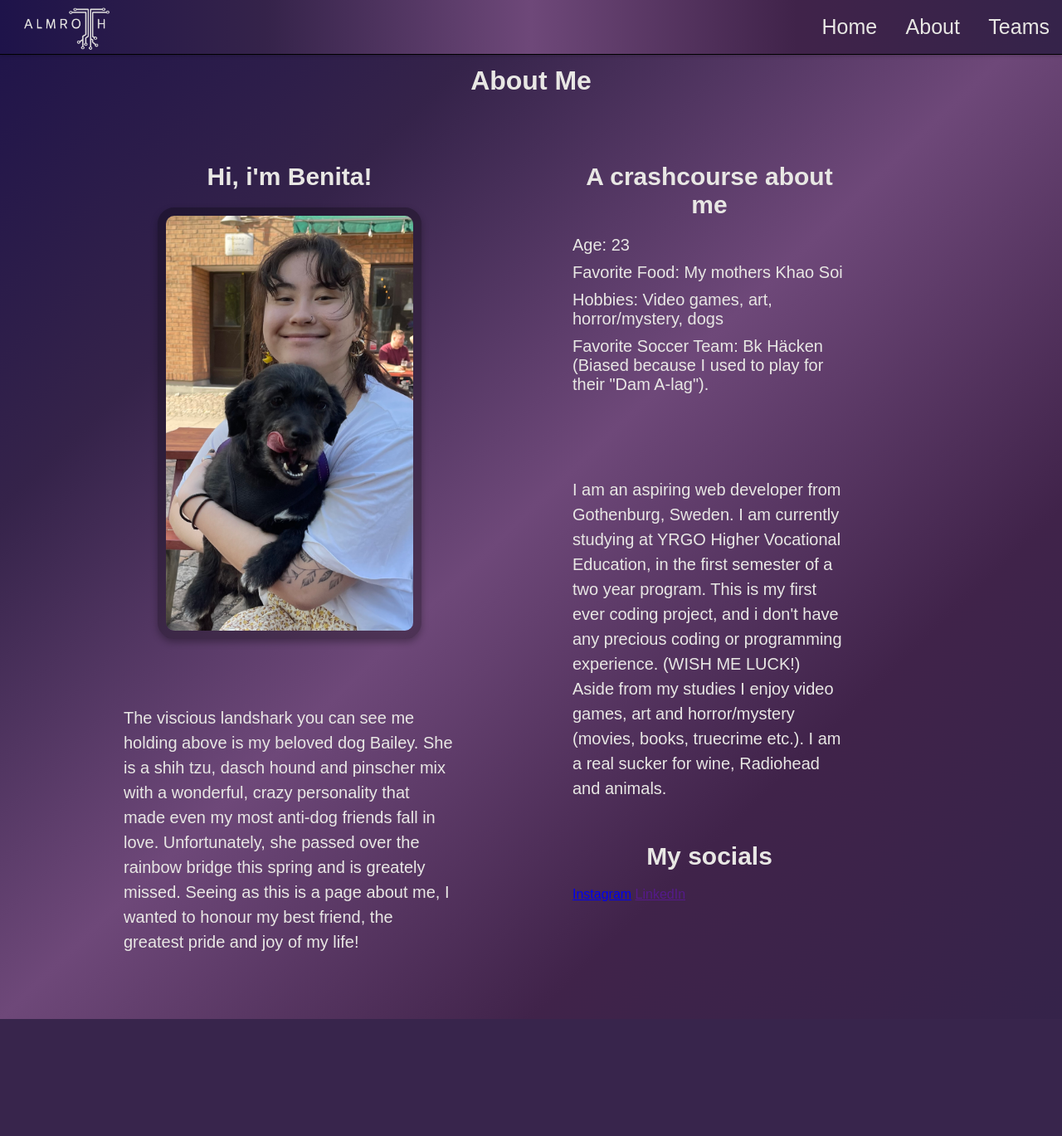
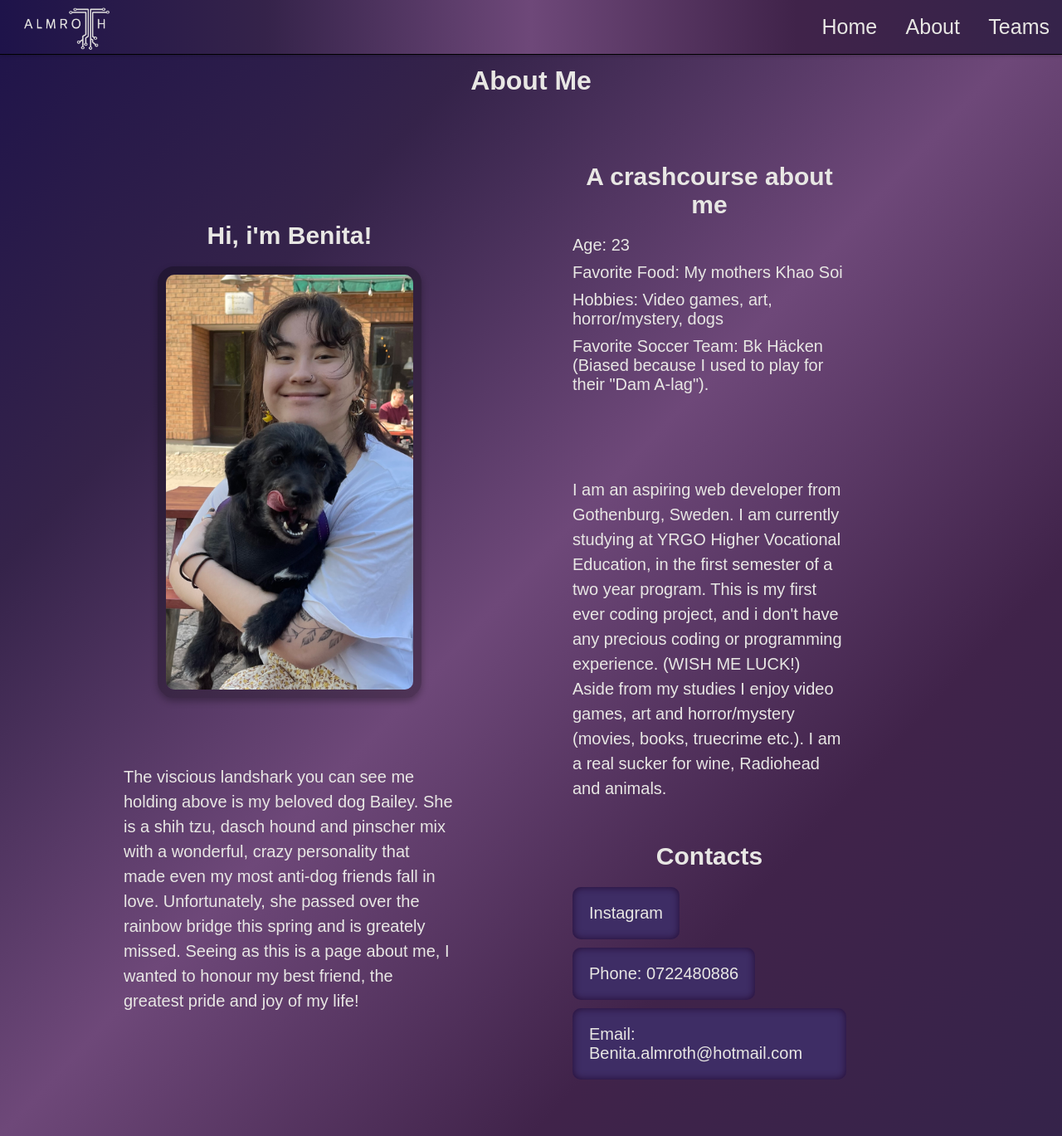
Before and after one commit to BAlmroth/some-teams, a PHP site: page /about.php in a window 1280 px wide. Shown: the whole page at 83% size. Before the commit the page ends 1228 px from the top, so only its background shows below. Run offline with PHP 8.4, Linux system fonts and the light colour scheme; some web fonts are replaced.

Commit message:
added readme info and finishing touches

```diff
--- a/about.php
+++ b/about.php
@@ -33,10 +33,12 @@ require 'header.php';
                         </p>
 
                 <div class="Contact">
-                    <h3>My socials</h3>
-                    <a class="social-link" href="https://www.instagram.com/beniitaalmroth/" target="instagram">Instagram</a>
-                    <a class="social-link" href="" target="facebook">LinkedIn</a>
-
+                    <h3>Contacts</h3>
+                    <ul>
+                    <li><a class="social-link" href="https://www.instagram.com/beniitaalmroth/" target="instagram">Instagram</a></li>
+                    <li><a class="social-link"> Phone: 0722480886 </a></li>
+                    <li><a class="social-link"> Email: Benita.almroth@hotmail.com </a></li>
+                   </ul>
 
         </div>
 
--- a/index.php
+++ b/index.php
@@ -15,7 +15,7 @@
                 <img
                 src="<?php echo $details['logo']; ?>"
                 alt="team logo">
-                <h3><?php echo $name; ?></h2>
+                <h3><?php echo $name; ?></h3>
             </div>
             </a>
         <?php } ?>
--- a/info.php
+++ b/info.php
@@ -37,3 +37,7 @@
         </div>
 
     </info-main>
+
+<?php
+require 'footer.php';
+?>
--- a/style.css
+++ b/style.css
@@ -226,7 +226,7 @@ img {
     flex-direction: column;
     align-items: center;
     width: 40%;
-   background-image: linear-gradient(to top, rgba(64, 0, 255, 0.094),rgba(0, 0, 0, 0.454));
+    background-image: linear-gradient(to top, rgba(64, 0, 255, 0.094),rgba(0, 0, 0, 0.454));
     border-radius: 40px;
     margin: 10px;
 
@@ -324,6 +324,7 @@ h1 {
     color: var(--light-font);
     font-size: large;
 
+
 }
 
 .luck {
@@ -331,3 +332,18 @@ h1 {
     color: var(--light-font);
 
 }
+
+.social-link{
+
+    display: inline-block;
+    box-sizing: border-box;
+    text-decoration: none;
+    color: var(--light-font);
+    background-color: rgb(62, 45, 101);
+    border-radius: 10px;
+    padding: 20px ;
+    box-shadow: inset 0 0 10px #240b33;
+
+
+
+}
```
Also changed, not shown: README.md.
